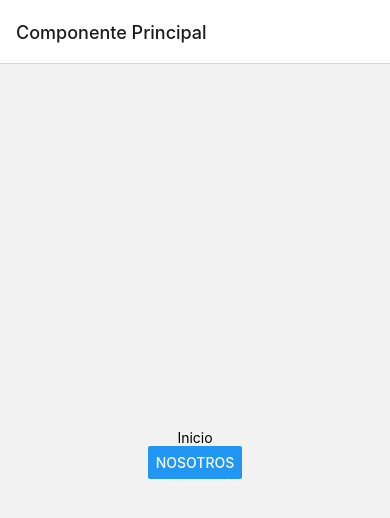
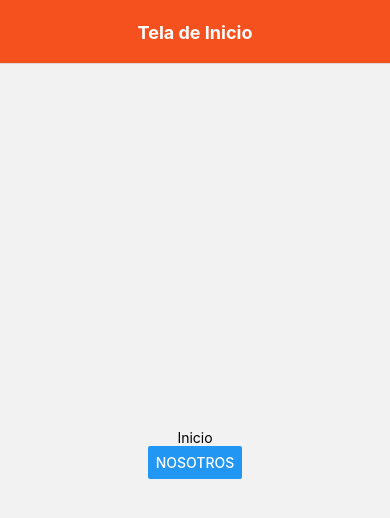
Before and after one commit to marshalmori/react-native-navigation, a React Native app: screen / in a window 390 px wide. Shown: the top 518 px of the page. Built offline with nearby package versions, Linux system fonts and the light colour scheme.

Commit message:
Opções para configurar os Headers das telas de navegação

```diff
--- a/App.js
+++ b/App.js
@@ -14,12 +14,23 @@ const App = () => {
   return (
     <>
       <NavigationContainer>
-        <Stack.Navigator initialRouteName="Inicio">
+        <Stack.Navigator
+          initialRouteName="Inicio"
+          screenOptions={{
+            headerTitleAlign: 'center',
+            headerStyle: {
+              backgroundColor: '#F4511E',
+            },
+            headerTintColor: '#fff',
+            headerTitleStyle: {
+              fontWeight: 'bold',
+            },
+          }}>
           <Stack.Screen
             name="Inicio"
             component={Inicio}
             options={{
-              title: 'Componente Principal',
+              title: 'Tela de Inicio',
             }}
           />
           <Stack.Screen
```
